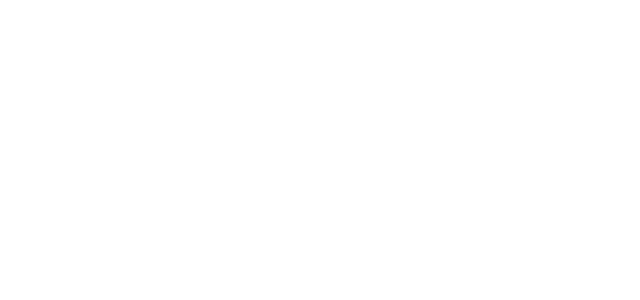
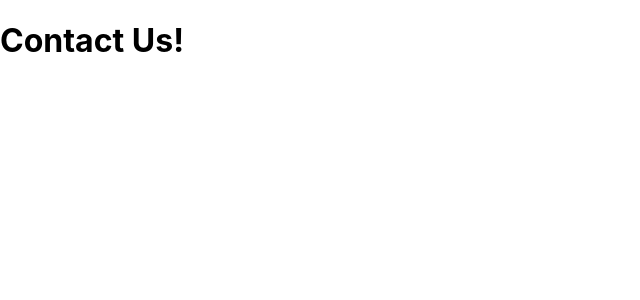
Before and after one commit to kenil121200/CollabHub, a React (Create React App) app in the folder collab-hub/: page /contact-us in a window 1280 px wide. Before the commit this address had no page. Shown: the top 300 px of the page, without its empty margins (0-640 px from the left). Built offline with nearby package versions, Linux system fonts and the light colour scheme.

Commit message:
feat: navbar integration

```diff
--- a/collab-hub/src/App.tsx
+++ b/collab-hub/src/App.tsx
@@ -3,12 +3,18 @@ import logo from "./logo.svg";
 import "./App.css";
 import { BrowserRouter as Router, Routes, Route } from "react-router-dom";
 import LandingPage from "./features/landing-page/LandingPageScreen";
+import ContactUs from "./features/ContactUs/ContactUs";
+import Faqs from "./features/Faqs/Faqs";
+import Home from "./features/Home/Home";
 
 function App() {
   return (
     <Router>
       <Routes>
         <Route path="/" element={<LandingPage />} />
+        <Route path="/home" element={<Home />} />
+        <Route path="/faqs" element={<Faqs />} />
+        <Route path="/contact-us" element={<ContactUs />} />
       </Routes>
     </Router>
   );
--- a/collab-hub/src/components/navbar/Navbar.tsx
+++ b/collab-hub/src/components/navbar/Navbar.tsx
@@ -15,6 +15,8 @@ import {
 } from "./NavbarStyles";
 
 const Navbar: React.FC<any> = () => {
+  let navigate = useNavigate();
+
   const NavOptions = [
     {
       key: "Dashboard",
@@ -63,9 +65,9 @@ const Navbar: React.FC<any> = () => {
       <NavContainer>
         <Logo>CollabHub</Logo>
         <NavLinks>
-          <NavLink>Home</NavLink>
-          <NavLink>FAQs</NavLink>
-          <NavLink>Contact Us</NavLink>
+          <NavLink onClick={() => navigate("/home")}>Home</NavLink>
+          <NavLink onClick={() => navigate("/faqs")}>FAQs</NavLink>
+          <NavLink onClick={() => navigate("/contact-us")}>Contact Us</NavLink>
         </NavLinks>
       </NavContainer>
     </>
--- /dev/null
+++ b/collab-hub/src/features/ContactUs/ContactUs.tsx
@@ -0,0 +1,9 @@
+const ContactUs: React.FC = () => {
+  return (
+    <>
+      <h1>Contact Us!</h1>
+    </>
+  );
+};
+
+export default ContactUs;
--- /dev/null
+++ b/collab-hub/src/features/Faqs/Faqs.tsx
@@ -0,0 +1,9 @@
+const Faqs: React.FC = () => {
+  return (
+    <>
+      <h1>Faqs!</h1>
+    </>
+  );
+};
+
+export default Faqs;
--- /dev/null
+++ b/collab-hub/src/features/Home/Home.tsx
@@ -0,0 +1,9 @@
+const Home: React.FC = () => {
+  return (
+    <>
+      <h1>Home!</h1>
+    </>
+  );
+};
+
+export default Home;
```
